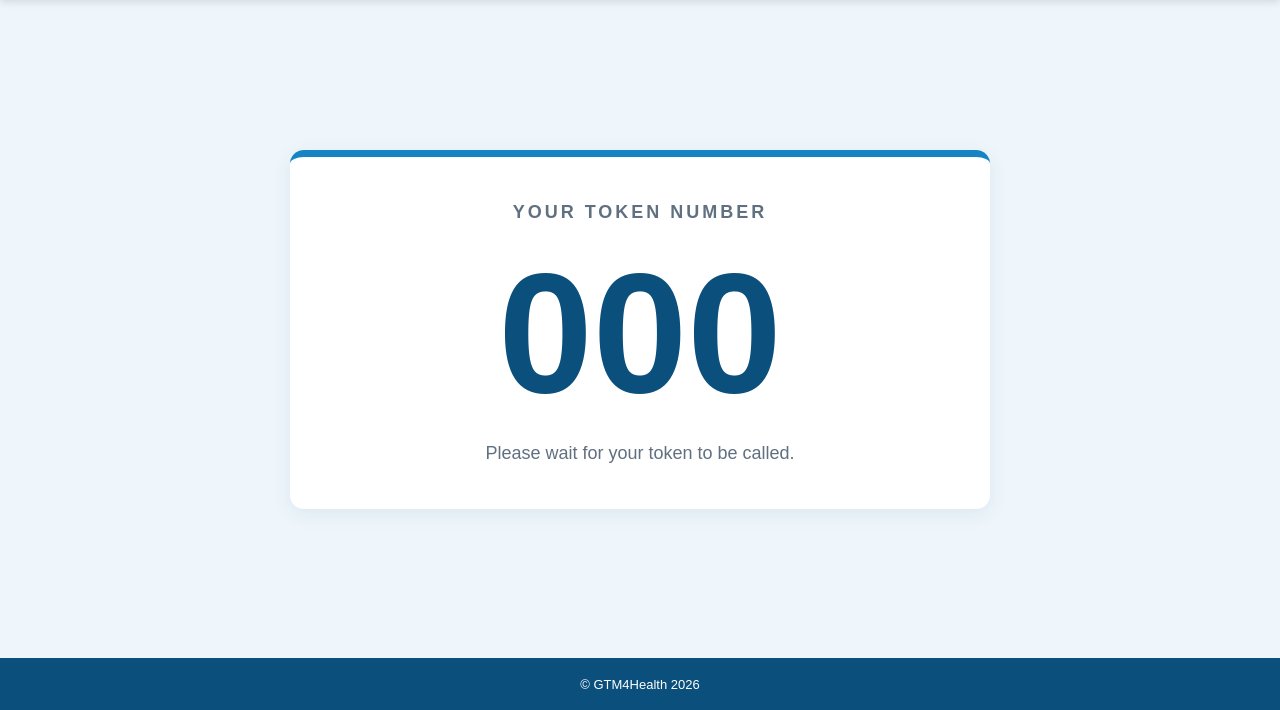
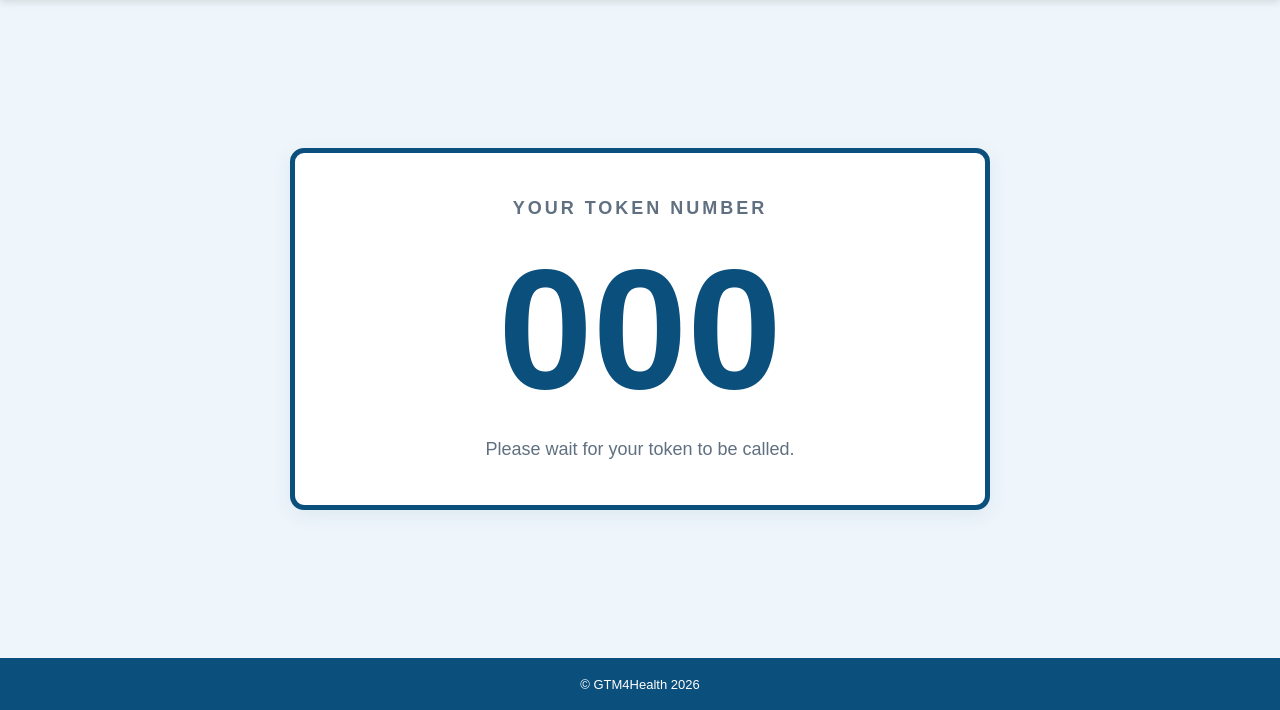
Before and after one commit to GTM4Health/Token_Management_System, a Flask app: page /kiosk in a window 1280 px wide. Shown: the part 90-800 px from the top of the page. Run offline with Flask 3, Linux system fonts and the light colour scheme; data comes from the database, SQL or seed files in the repository; some libraries are stand-ins or nearby versions.

Commit message:
Change border style of token card in kiosk.html

```diff
--- a/templates/kiosk.html
+++ b/templates/kiosk.html
@@ -144,7 +144,7 @@ body{
     background:white;
     width:min(700px,95vw);
     border-radius:14px;
-    border-top:7px solid #1683c4;
+    border:5px solid #0b4f7c;
     padding:45px;
     text-align:center;
     box-shadow:0 5px 20px rgba(12,68,105,.08);
```
